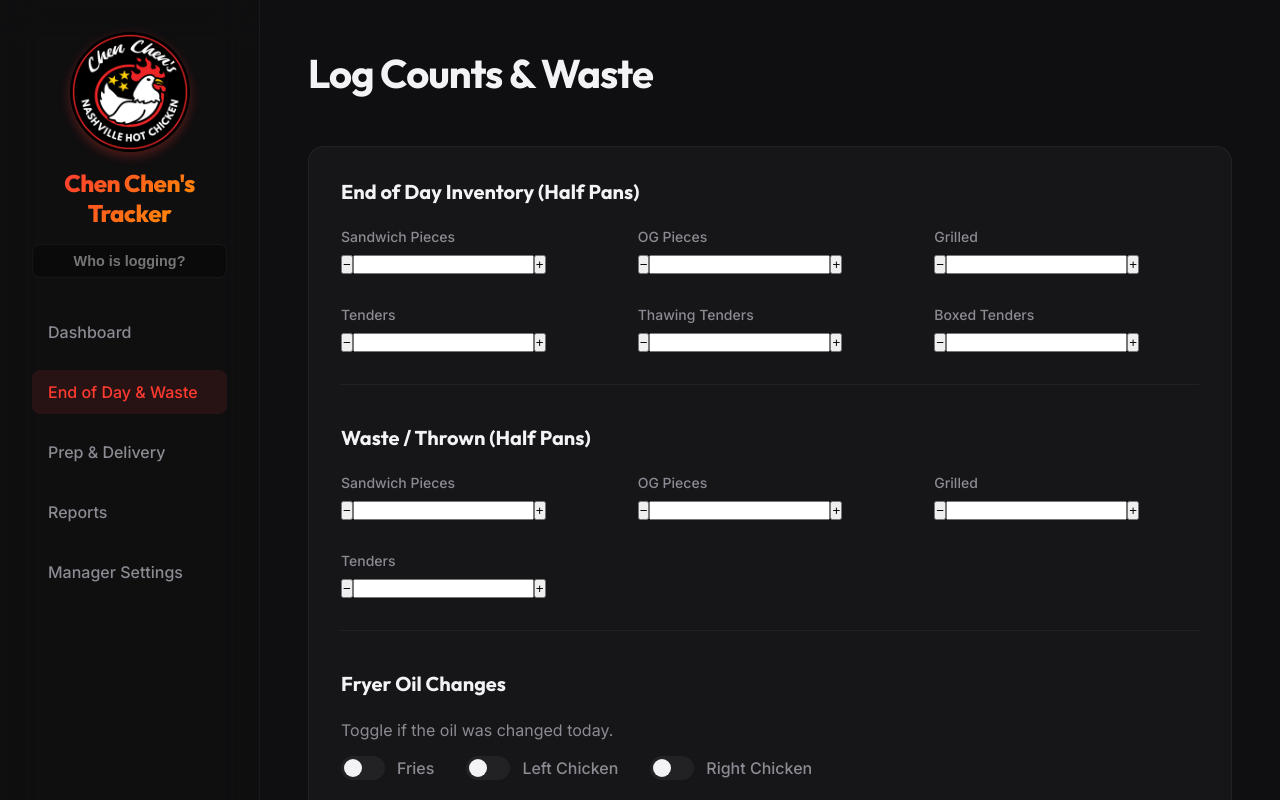
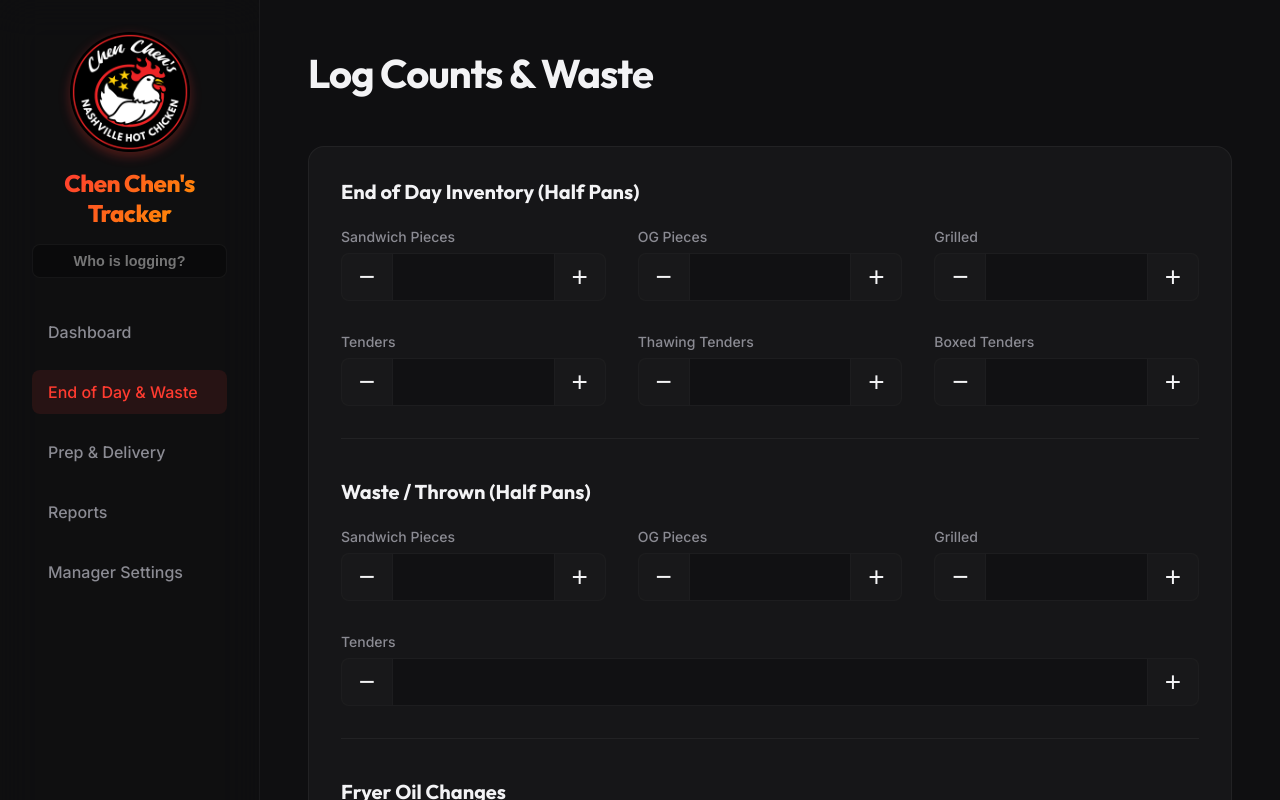
Before and after one commit to gobingiri/cc-chicken-tracker, a React (Vite) app: page / in a window 1280 px wide. Both pictures are taken after a click on the item "End of Day & Waste". Shown: the top 800 px of the page. Built offline with nearby package versions, Linux system fonts and the light colour scheme; no server answers.

Commit message:
Fix stepper input CSS styling

```diff
--- a/src/index.css
+++ b/src/index.css
@@ -298,31 +298,63 @@ body {
   font-weight: 500;
 }
 
-.stepper-input {
+.custom-stepper {
   display: flex;
   align-items: center;
   background: rgba(0, 0, 0, 0.2);
   border: 1px solid var(--card-border);
   border-radius: 8px;
   overflow: hidden;
+  height: 48px; /* Slightly taller for easy tapping */
 }
 
-.stepper-input input {
+.custom-stepper .stepper-btn {
+  background: var(--card-bg);
+  border: none;
+  color: var(--text-main);
+  font-size: 1.75rem; /* Larger font for + and - */
+  font-weight: 500;
+  width: 50px; /* Wider button */
+  height: 100%;
+  cursor: pointer;
+  display: flex;
+  align-items: center;
+  justify-content: center;
+  transition: 0.2s;
+}
+
+.custom-stepper .stepper-btn:hover {
+  background: rgba(255, 255, 255, 0.1);
+}
+
+.custom-stepper .stepper-btn:active {
+  background: var(--gradient-hot);
+}
+
+.custom-stepper input {
   flex: 1;
   background: transparent;
   border: none;
+  border-left: 1px solid var(--card-border);
+  border-right: 1px solid var(--card-border);
   color: var(--text-main);
   text-align: center;
+  font-family: 'Inter', sans-serif;
   font-size: 1.25rem;
   font-weight: 600;
-  padding: 0.75rem;
+  height: 100%;
   width: 100%;
-  appearance: none;
-  -moz-appearance: textfield;
+  padding: 0;
 }
 
-.stepper-input input::-webkit-outer-spin-button,
-.stepper-input input::-webkit-inner-spin-button {
+.custom-stepper input:focus {
+  outline: none;
+  background: rgba(255, 255, 255, 0.05);
+}
+
+/* Hide default arrows for custom stepper */
+.custom-stepper input::-webkit-outer-spin-button,
+.custom-stepper input::-webkit-inner-spin-button {
   -webkit-appearance: none;
   margin: 0;
 }
```
